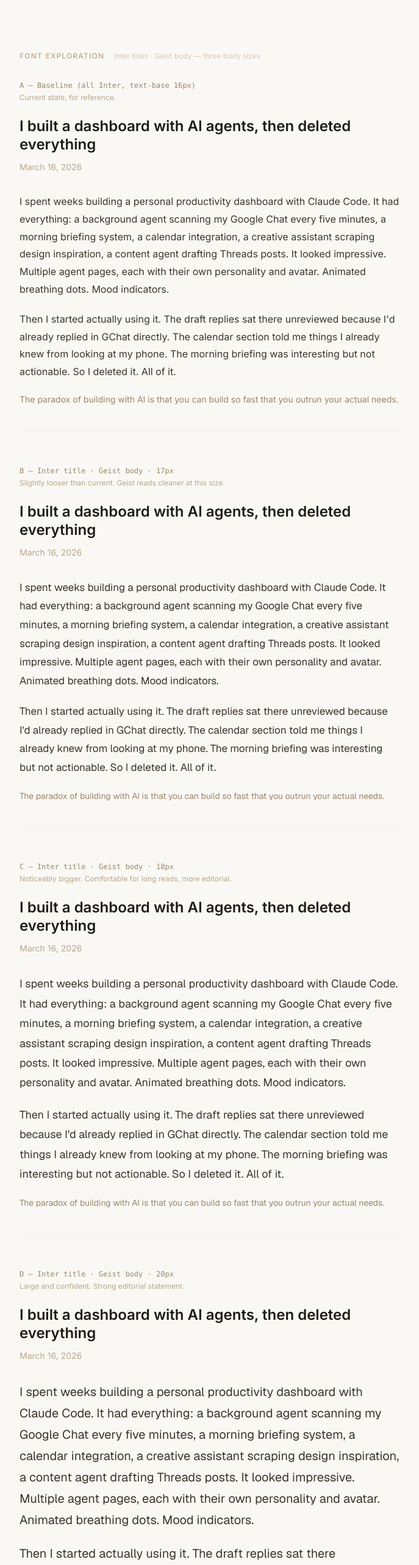
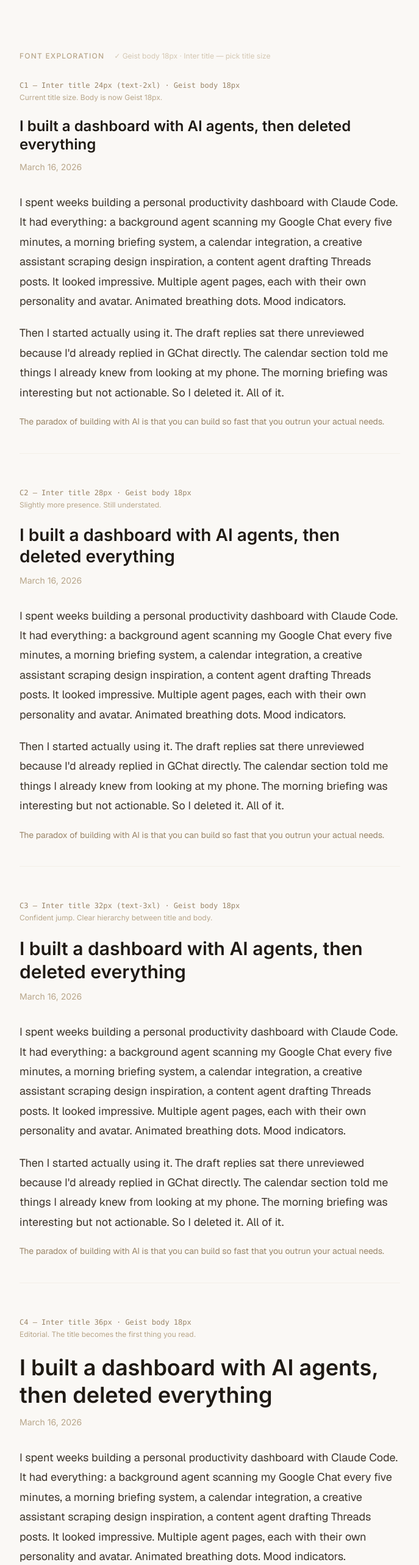
Before and after one commit to flo-flo-lenormand/flo-portfolio, a Next.js app: page /design-system in a window 1280 px wide. Shown: the part 200-2766 px from the top of the page at 61% size, without its empty margins (296-983 px from the left). Built offline with nearby package versions, Linux system fonts and the light colour scheme.

Commit message:
Font exploration: lock Geist 18px body, compare four title sizes
Body is now fixed at Inter title + Geist 18px. Shows C1–C4:
title at 24px, 28px, 32px, 36px against the same Geist body
so the hierarchy contrast is easy to judge.

https://claude.ai/code/session_0171HCgRZRKCtPaVMv8b8ir6

```diff
--- a/src/app/design-system/page.tsx
+++ b/src/app/design-system/page.tsx
@@ -62,74 +62,39 @@ export default function DesignSystem() {
       </div>
 
       {/* ─── Font Exploration ───────────────────────────────── */}
-      <Section title="Font Exploration" note="Inter titles · Geist body — three body sizes">
+      <Section title="Font Exploration" note="✓ Geist body 18px · Inter title — pick title size">
 
-        {/* Baseline */}
-        <div className="mb-14">
-          <p className="text-xs font-mono text-sand-500 mb-1">A — Baseline (all Inter, text-base 16px)</p>
-          <p className="text-xs text-sand-400 mb-6">Current state, for reference.</p>
-          <h2 className="text-2xl font-semibold text-sand-900 leading-tight mb-3">
+        {[
+          {
+            label: "C1 — Inter title 24px (text-2xl) · Geist body 18px",
+            note: "Current title size. Body is now Geist 18px.",
+            titleClass: "text-2xl",
+          },
+          {
+            label: "C2 — Inter title 28px · Geist body 18px",
+            note: "Slightly more presence. Still understated.",
+            titleClass: "text-[28px]",
+          },
+          {
+            label: "C3 — Inter title 32px (text-3xl) · Geist body 18px",
+            note: "Confident jump. Clear hierarchy between title and body.",
+            titleClass: "text-3xl",
+          },
+          {
+            label: "C4 — Inter title 36px · Geist body 18px",
+            note: "Editorial. The title becomes the first thing you read.",
+            titleClass: "text-[36px]",
+          },
+        ].map((opt, i) => (
+          <div key={opt.label} className={i < 3 ? "mb-14" : ""}>
+            <p className="text-xs font-mono text-sand-500 mb-1">{opt.label}</p>
+            <p className="text-xs text-sand-400 mb-6">{opt.note}</p>
+
+            <h2 className={`${opt.titleClass} font-semibold text-sand-900 leading-tight mb-3`}>
               I built a dashboard with AI agents, then deleted everything
             </h2>
             <time className="text-sm text-sand-400 block mb-8">March 16, 2026</time>
-          <p className="text-base text-sand-800 leading-[1.8] mb-5">
-            I spent weeks building a personal productivity dashboard with Claude Code.
-            It had everything: a background agent scanning my Google Chat every five minutes,
-            a morning briefing system, a calendar integration, a creative assistant scraping
-            design inspiration, a content agent drafting Threads posts. It looked impressive.
-            Multiple agent pages, each with their own personality and avatar. Animated breathing
-            dots. Mood indicators.
-          </p>
-          <p className="text-base text-sand-800 leading-[1.8] mb-5">
-            Then I started actually using it. The draft replies sat there unreviewed because
-            I&apos;d already replied in GChat directly. The calendar section told me things I
-            already knew from looking at my phone. The morning briefing was interesting but not
-            actionable. So I deleted it. All of it.
-          </p>
-          <p className="text-sm text-sand-500 leading-relaxed">
-            The paradox of building with AI is that you can build so fast that you outrun your actual needs.
-          </p>
-          <div className="mt-10 border-b border-sand-100" />
-        </div>
 
-        {/* Option B — Geist body, 17px */}
-        <div className="mb-14">
-          <p className="text-xs font-mono text-sand-500 mb-1">B — Inter title · Geist body · 17px</p>
-          <p className="text-xs text-sand-400 mb-6">Slightly looser than current. Geist reads cleaner at this size.</p>
-          <h2 className="text-2xl font-semibold text-sand-900 leading-tight mb-3">
-            I built a dashboard with AI agents, then deleted everything
-          </h2>
-          <time className="text-sm text-sand-400 block mb-8">March 16, 2026</time>
-          <div className={geist.className}>
-            <p className="text-sand-800 leading-[1.8] mb-5" style={{ fontSize: "17px" }}>
-              I spent weeks building a personal productivity dashboard with Claude Code.
-              It had everything: a background agent scanning my Google Chat every five minutes,
-              a morning briefing system, a calendar integration, a creative assistant scraping
-              design inspiration, a content agent drafting Threads posts. It looked impressive.
-              Multiple agent pages, each with their own personality and avatar. Animated breathing
-              dots. Mood indicators.
-            </p>
-            <p className="text-sand-800 leading-[1.8] mb-5" style={{ fontSize: "17px" }}>
-              Then I started actually using it. The draft replies sat there unreviewed because
-              I&apos;d already replied in GChat directly. The calendar section told me things I
-              already knew from looking at my phone. The morning briefing was interesting but not
-              actionable. So I deleted it. All of it.
-            </p>
-            <p className="text-sand-500 leading-relaxed text-sm">
-              The paradox of building with AI is that you can build so fast that you outrun your actual needs.
-            </p>
-          </div>
-          <div className="mt-10 border-b border-sand-100" />
-        </div>
-
-        {/* Option C — Geist body, 18px */}
-        <div className="mb-14">
-          <p className="text-xs font-mono text-sand-500 mb-1">C — Inter title · Geist body · 18px</p>
-          <p className="text-xs text-sand-400 mb-6">Noticeably bigger. Comfortable for long reads, more editorial.</p>
-          <h2 className="text-2xl font-semibold text-sand-900 leading-tight mb-3">
-            I built a dashboard with AI agents, then deleted everything
-          </h2>
-          <time className="text-sm text-sand-400 block mb-8">March 16, 2026</time>
             <div className={geist.className}>
               <p className="text-lg text-sand-800 leading-[1.8] mb-5">
                 I spent weeks building a personal productivity dashboard with Claude Code.
@@ -145,41 +110,14 @@ export default function DesignSystem() {
                 already knew from looking at my phone. The morning briefing was interesting but not
                 actionable. So I deleted it. All of it.
               </p>
-            <p className="text-sand-500 leading-relaxed text-sm">
+              <p className="text-sm text-sand-500 leading-relaxed">
                 The paradox of building with AI is that you can build so fast that you outrun your actual needs.
               </p>
             </div>
-          <div className="mt-10 border-b border-sand-100" />
+
+            {i < 3 && <div className="mt-10 border-b border-sand-100" />}
           </div>
-
-        {/* Option D — Geist body, 20px */}
-        <div>
-          <p className="text-xs font-mono text-sand-500 mb-1">D — Inter title · Geist body · 20px</p>
-          <p className="text-xs text-sand-400 mb-6">Large and confident. Strong editorial statement.</p>
-          <h2 className="text-2xl font-semibold text-sand-900 leading-tight mb-3">
-            I built a dashboard with AI agents, then deleted everything
-          </h2>
-          <time className="text-sm text-sand-400 block mb-8">March 16, 2026</time>
-          <div className={geist.className}>
-            <p className="text-xl text-sand-800 leading-[1.75] mb-5">
-              I spent weeks building a personal productivity dashboard with Claude Code.
-              It had everything: a background agent scanning my Google Chat every five minutes,
-              a morning briefing system, a calendar integration, a creative assistant scraping
-              design inspiration, a content agent drafting Threads posts. It looked impressive.
-              Multiple agent pages, each with their own personality and avatar. Animated breathing
-              dots. Mood indicators.
-            </p>
-            <p className="text-xl text-sand-800 leading-[1.75] mb-5">
-              Then I started actually using it. The draft replies sat there unreviewed because
-              I&apos;d already replied in GChat directly. The calendar section told me things I
-              already knew from looking at my phone. The morning briefing was interesting but not
-              actionable. So I deleted it. All of it.
-            </p>
-            <p className="text-sand-500 leading-relaxed text-sm">
-              The paradox of building with AI is that you can build so fast that you outrun your actual needs.
-            </p>
-          </div>
-        </div>
+        ))}
 
       </Section>
 
```
Lines whose indentation alone changed are shown as unchanged.
